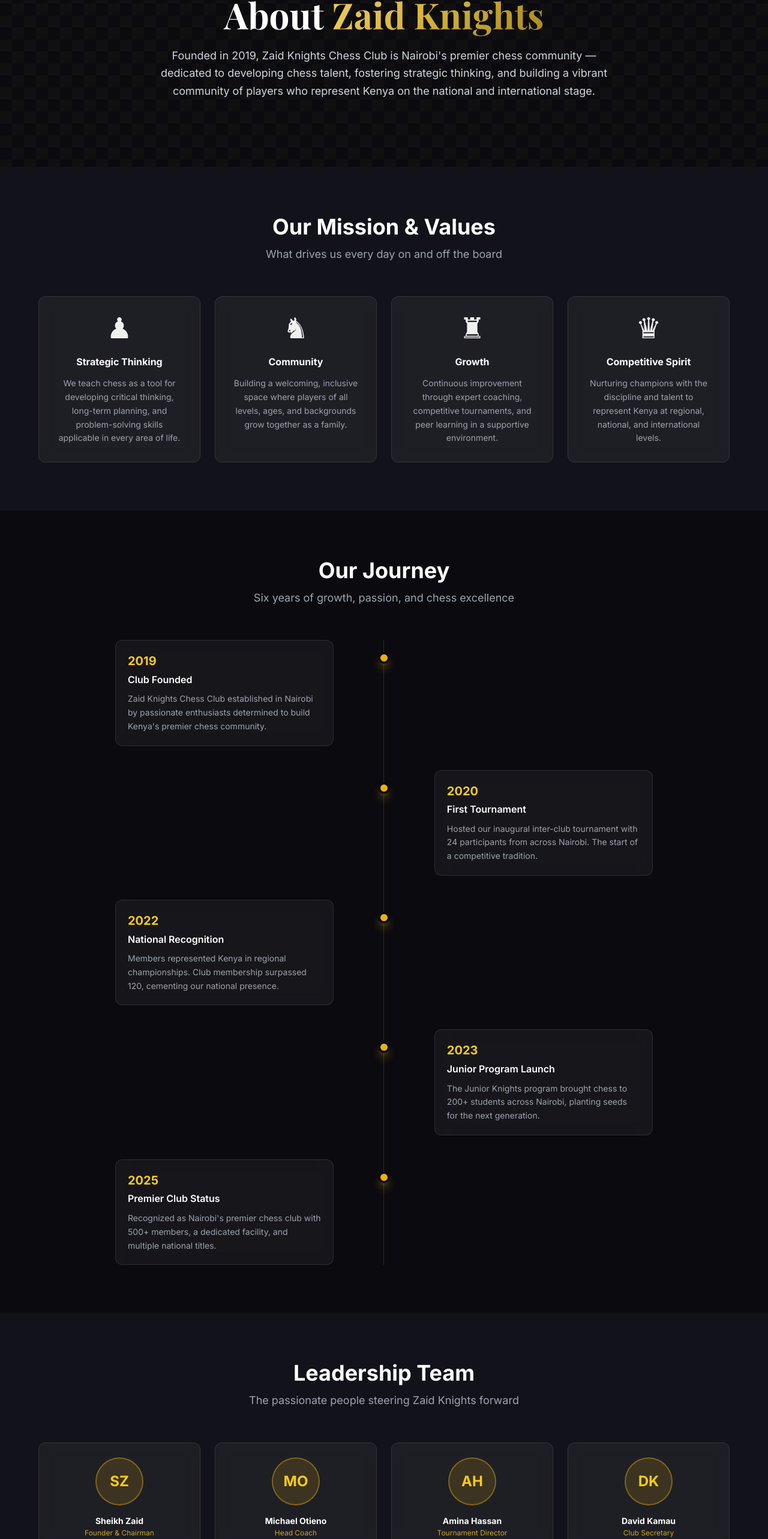
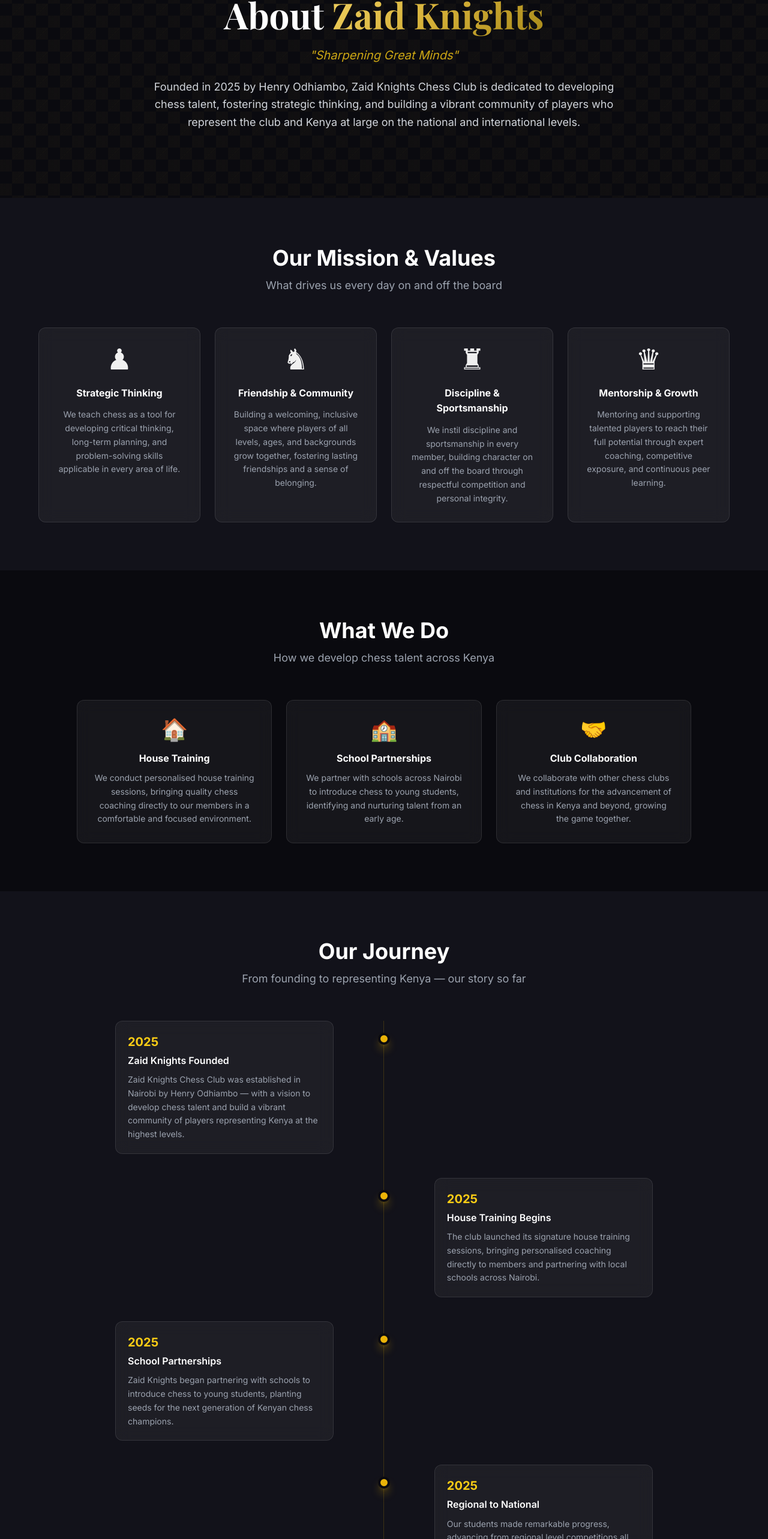
Before and after one commit to odhiambohenry829-svg/zaidknights-website, a Next.js app: page /about in a window 1280 px wide. Shown: the part 219-2785 px from the top of the page at 60% size. Built offline with nearby package versions, Linux system fonts and the light colour scheme; no server answers.

Commit message:
update: real Zaid Knights about page content

```diff
--- a/pages/about.tsx
+++ b/pages/about.tsx
@@ -3,33 +3,29 @@ import Layout from '../components/common/Layout';
 
 const VALUES = [
   { icon: '♟', title: 'Strategic Thinking',  desc: 'We teach chess as a tool for developing critical thinking, long-term planning, and problem-solving skills applicable in every area of life.' },
-  { icon: '♞', title: 'Community',            desc: 'Building a welcoming, inclusive space where players of all levels, ages, and backgrounds grow together as a family.' },
-  { icon: '♜', title: 'Growth',               desc: 'Continuous improvement through expert coaching, competitive tournaments, and peer learning in a supportive environment.' },
-  { icon: '♛', title: 'Competitive Spirit',   desc: 'Nurturing champions with the discipline and talent to represent Kenya at regional, national, and international levels.' },
+  { icon: '♞', title: 'Friendship & Community', desc: 'Building a welcoming, inclusive space where players of all levels, ages, and backgrounds grow together, fostering lasting friendships and a sense of belonging.' },
+  { icon: '♜', title: 'Discipline & Sportsmanship', desc: 'We instil discipline and sportsmanship in every member, building character on and off the board through respectful competition and personal integrity.' },
+  { icon: '♛', title: 'Mentorship & Growth', desc: 'Mentoring and supporting talented players to reach their full potential through expert coaching, competitive exposure, and continuous peer learning.' },
 ];
 
 const TIMELINE = [
-  { year: '2019', title: 'Club Founded',          desc: 'Zaid Knights Chess Club established in Nairobi by passionate enthusiasts determined to build Kenya\'s premier chess community.' },
-  { year: '2020', title: 'First Tournament',       desc: 'Hosted our inaugural inter-club tournament with 24 participants from across Nairobi. The start of a competitive tradition.' },
-  { year: '2022', title: 'National Recognition',   desc: 'Members represented Kenya in regional championships. Club membership surpassed 120, cementing our national presence.' },
-  { year: '2023', title: 'Junior Program Launch',  desc: 'The Junior Knights program brought chess to 200+ students across Nairobi, planting seeds for the next generation.' },
-  { year: '2025', title: 'Premier Club Status',    desc: 'Recognized as Nairobi\'s premier chess club with 500+ members, a dedicated facility, and multiple national titles.' },
+  { year: '2025', title: 'Zaid Knights Founded', desc: 'Zaid Knights Chess Club was established in Nairobi by Henry Odhiambo — with a vision to develop chess talent and build a vibrant community of players representing Kenya at the highest levels.' },
+  { year: '2025', title: 'House Training Begins', desc: 'The club launched its signature house training sessions, bringing personalised coaching directly to members and partnering with local schools across Nairobi.' },
+  { year: '2025', title: 'School Partnerships', desc: 'Zaid Knights began partnering with schools to introduce chess to young students, planting seeds for the next generation of Kenyan chess champions.' },
+  { year: '2025', title: 'Regional to National', desc: 'Our students made remarkable progress, advancing from regional level competitions all the way to national championships — a proud milestone for the club.' },
 ];
 
 const TEAM = [
-  { name: 'Sheikh Zaid',    role: 'Founder & Chairman',    elo: 2150, initials: 'SZ', bio: 'FIDE-rated player with 15+ years of competitive experience.' },
-  { name: 'Michael Otieno', role: 'Head Coach',             elo: 2080, initials: 'MO', bio: 'National champion coach with 8 years of training experience.' },
-  { name: 'Amina Hassan',   role: 'Tournament Director',    elo: 1950, initials: 'AH', bio: 'Organizes all club events. FIDE arbiter certified.' },
-  { name: 'David Kamau',    role: 'Club Secretary',         elo: 1820, initials: 'DK', bio: 'Manages memberships, communications, and administration.' },
+  { name: 'Henry Odhiambo', role: 'Founder & Head Coach', initials: 'HO', bio: 'Founder of Zaid Knights, passionate about developing chess talent and growing the game across Kenya.' },
 ];
 
 const ACHIEVEMENTS = [
-  { icon: '🏆', number: '12+',  label: 'Tournaments Won' },
-  { icon: '👥', number: '500+', label: 'Active Members' },
-  { icon: '🌍', number: '8',    label: 'National Appearances' },
-  { icon: '🏫', number: '15',   label: 'Partner Schools' },
-  { icon: '📅', number: '6',    label: 'Years of Excellence' },
-  { icon: '⭐', number: '4',    label: 'FIDE-Rated Players' },
+  { icon: '🏆', number: '2025', label: 'Year Founded' },
+  { icon: '🏫', number: '10+',  label: 'Partner Schools' },
+  { icon: '🌍', number: '🇰🇪',   label: 'Representing Kenya' },
+  { icon: '📈', number: 'Regional → National', label: 'Student Progress' },
+  { icon: '🏠', number: 'Nairobi', label: 'Based In' },
+  { icon: '♟', number: '∞',    label: 'Passion for Chess' },
 ];
 
 export default function AboutPage() {
@@ -47,10 +43,11 @@ export default function AboutPage() {
           >
             About <span className="gold-gradient">Zaid Knights</span>
           </h1>
+          <p className="text-yellow-400/80 italic text-xl mb-6">"Sharpening Great Minds"</p>
           <p className="text-gray-300 text-lg leading-relaxed max-w-3xl mx-auto">
-            Founded in 2019, Zaid Knights Chess Club is Nairobi&apos;s premier chess community — dedicated
-            to developing chess talent, fostering strategic thinking, and building a vibrant community of
-            players who represent Kenya on the national and international stage.
+            Founded in 2025 by Henry Odhiambo, Zaid Knights Chess Club is dedicated to developing chess
+            talent, fostering strategic thinking, and building a vibrant community of players who represent
+            the club and Kenya at large on the national and international levels.
           </p>
         </div>
       </section>
@@ -74,18 +71,45 @@ export default function AboutPage() {
         </div>
       </section>
 
+      {/* What We Do */}
+      <section className="py-20 px-4">
+        <div className="max-w-5xl mx-auto">
+          <div className="text-center mb-14">
+            <h2 className="section-title mb-3">What We Do</h2>
+            <p className="section-subtitle mx-auto">How we develop chess talent across Kenya</p>
+          </div>
+          <div className="grid grid-cols-1 md:grid-cols-3 gap-6">
+            <div className="glass p-7 rounded-xl text-center">
+              <div className="text-4xl mb-4">🏠</div>
+              <h3 className="text-white font-bold mb-2">House Training</h3>
+              <p className="text-gray-400 text-sm leading-relaxed">We conduct personalised house training sessions, bringing quality chess coaching directly to our members in a comfortable and focused environment.</p>
+            </div>
+            <div className="glass p-7 rounded-xl text-center">
+              <div className="text-4xl mb-4">🏫</div>
+              <h3 className="text-white font-bold mb-2">School Partnerships</h3>
+              <p className="text-gray-400 text-sm leading-relaxed">We partner with schools across Nairobi to introduce chess to young students, identifying and nurturing talent from an early age.</p>
+            </div>
+            <div className="glass p-7 rounded-xl text-center">
+              <div className="text-4xl mb-4">🤝</div>
+              <h3 className="text-white font-bold mb-2">Club Collaboration</h3>
+              <p className="text-gray-400 text-sm leading-relaxed">We collaborate with other chess clubs and institutions for the advancement of chess in Kenya and beyond, growing the game together.</p>
+            </div>
+          </div>
+        </div>
+      </section>
+
       {/* Timeline */}
-      <section className="py-20 px-4">
+      <section className="py-20 px-4" style={{ background: 'var(--dark-2)' }}>
         <div className="max-w-4xl mx-auto">
           <div className="text-center mb-14">
             <h2 className="section-title mb-3">Our Journey</h2>
-            <p className="section-subtitle mx-auto">Six years of growth, passion, and chess excellence</p>
+            <p className="section-subtitle mx-auto">From founding to representing Kenya — our story so far</p>
           </div>
           <div className="relative">
             <div className="absolute left-6 md:left-1/2 top-0 bottom-0 w-px bg-yellow-500/20 md:-translate-x-px" />
             <div className="space-y-10">
               {TIMELINE.map((item, i) => (
-                <div key={item.year} className={`relative flex ${i % 2 === 0 ? 'md:justify-start' : 'md:justify-end'}`}>
+                <div key={i} className={`relative flex ${i % 2 === 0 ? 'md:justify-start' : 'md:justify-end'}`}>
                   <div className={`w-full md:w-[46%] pl-16 md:pl-0 ${i % 2 === 0 ? 'md:pr-12' : 'md:pl-12'}`}>
                     <div className="glass p-5 rounded-xl hover:border-yellow-500/30 transition-colors">
                       <span className="text-yellow-400 font-bold text-xl">{item.year}</span>
@@ -102,25 +126,21 @@ export default function AboutPage() {
       </section>
 
       {/* Leadership Team */}
-      <section className="py-20 px-4" style={{ background: 'var(--dark-2)' }}>
+      <section className="py-20 px-4">
         <div className="max-w-6xl mx-auto">
           <div className="text-center mb-14">
-            <h2 className="section-title mb-3">Leadership Team</h2>
+            <h2 className="section-title mb-3">Leadership</h2>
             <p className="section-subtitle mx-auto">The passionate people steering Zaid Knights forward</p>
           </div>
-          <div className="grid grid-cols-1 sm:grid-cols-2 lg:grid-cols-4 gap-6">
+          <div className="flex justify-center">
             {TEAM.map(member => (
-              <div key={member.name} className="glass-hover p-6 rounded-xl text-center">
-                <div className="w-20 h-20 rounded-full bg-yellow-500/15 border-2 border-yellow-500/40 flex items-center justify-center text-2xl font-bold text-yellow-400 mx-auto mb-4">
+              <div key={member.name} className="glass-hover p-8 rounded-xl text-center max-w-sm w-full">
+                <div className="w-24 h-24 rounded-full bg-yellow-500/15 border-2 border-yellow-500/40 flex items-center justify-center text-3xl font-bold text-yellow-400 mx-auto mb-4">
                   {member.initials}
                 </div>
-                <h3 className="text-white font-bold text-sm">{member.name}</h3>
-                <p className="text-yellow-400/80 text-xs mt-0.5">{member.role}</p>
-                <p className="text-gray-500 text-xs mt-2 leading-relaxed">{member.bio}</p>
-                <div className="mt-3 inline-flex items-center gap-1.5 px-3 py-1 rounded-full bg-yellow-500/10 border border-yellow-500/20">
-                  <span className="text-gray-400 text-xs">ELO</span>
-                  <span className="text-yellow-400 text-xs font-bold">{member.elo}</span>
-                </div>
+                <h3 className="text-white font-bold text-lg">{member.name}</h3>
+                <p className="text-yellow-400/80 text-sm mt-0.5">{member.role}</p>
+                <p className="text-gray-400 text-sm mt-3 leading-relaxed">{member.bio}</p>
                 <a href="mailto:info@zaidknights.org" className="block mt-4 text-xs text-gray-500 hover:text-yellow-400 transition-colors">
                   ✉ Contact
                 </a>
@@ -131,20 +151,36 @@ export default function AboutPage() {
       </section>
 
       {/* Achievements */}
-      <section className="py-20 px-4">
+      <section className="py-20 px-4" style={{ background: 'var(--dark-2)' }}>
         <div className="max-w-6xl mx-auto">
           <div className="text-center mb-14">
-            <h2 className="section-title mb-3">Our Achievements</h2>
-            <p className="section-subtitle mx-auto">Numbers that tell our story</p>
+            <h2 className="section-title mb-3">Our Highlights</h2>
+            <p className="section-subtitle mx-auto">Key facts about Zaid Knights</p>
           </div>
-          <div className="grid grid-cols-2 md:grid-cols-3 lg:grid-cols-6 gap-4">
+          <div className="grid grid-cols-2 md:grid-cols-3 gap-4">
             {ACHIEVEMENTS.map(a => (
               <div key={a.label} className="glass-gold p-5 rounded-xl text-center">
                 <div className="text-3xl mb-2">{a.icon}</div>
-                <div className="text-3xl font-bold text-yellow-400 mb-1">{a.number}</div>
+                <div className="text-xl font-bold text-yellow-400 mb-1">{a.number}</div>
                 <div className="text-gray-400 text-xs">{a.label}</div>
               </div>
             ))}
+          </div>
+        </div>
+      </section>
+
+      {/* Vision */}
+      <section className="py-20 px-4">
+        <div className="max-w-4xl mx-auto">
+          <div className="glass-gold p-10 rounded-2xl text-center">
+            <div className="text-5xl mb-4">🌍</div>
+            <h2 className="text-3xl font-bold text-white mb-4" style={{ fontFamily: 'Playfair Display, serif' }}>Our Vision</h2>
+            <p className="text-gray-300 text-lg leading-relaxed">
+              To be the leading chess club in Kenya — producing world-class players, advancing chess culture
+              across the country, and collaborating with clubs and institutions locally and internationally
+              to put Kenya on the global chess map.
+            </p>
+            <p className="text-yellow-400 italic text-xl mt-6">"Sharpening Great Minds"</p>
           </div>
         </div>
       </section>
@@ -157,7 +193,8 @@ export default function AboutPage() {
             Ready to Join the Family?
           </h2>
           <p className="text-gray-400 text-lg mb-10 max-w-xl mx-auto">
-            Be part of Nairobi&apos;s most exciting chess community. Every skill level welcome.
+            Be part of Nairobi&apos;s most exciting chess community. Every skill level welcome — from
+            complete beginners to seasoned competitors.
           </p>
           <div className="flex gap-4 justify-center flex-wrap">
             <Link href="/register" className="btn-primary">Join the Club →</Link>
```
